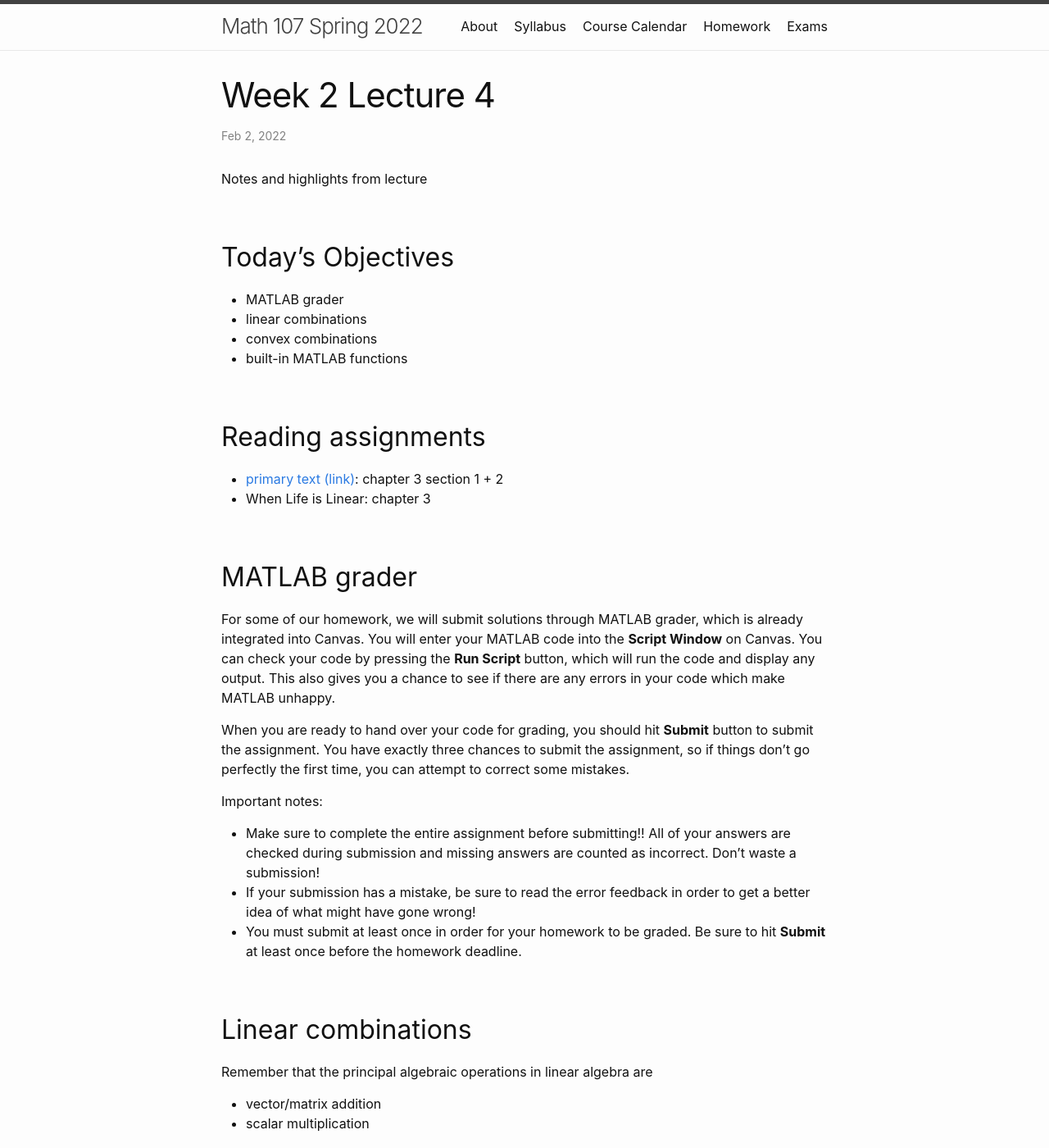
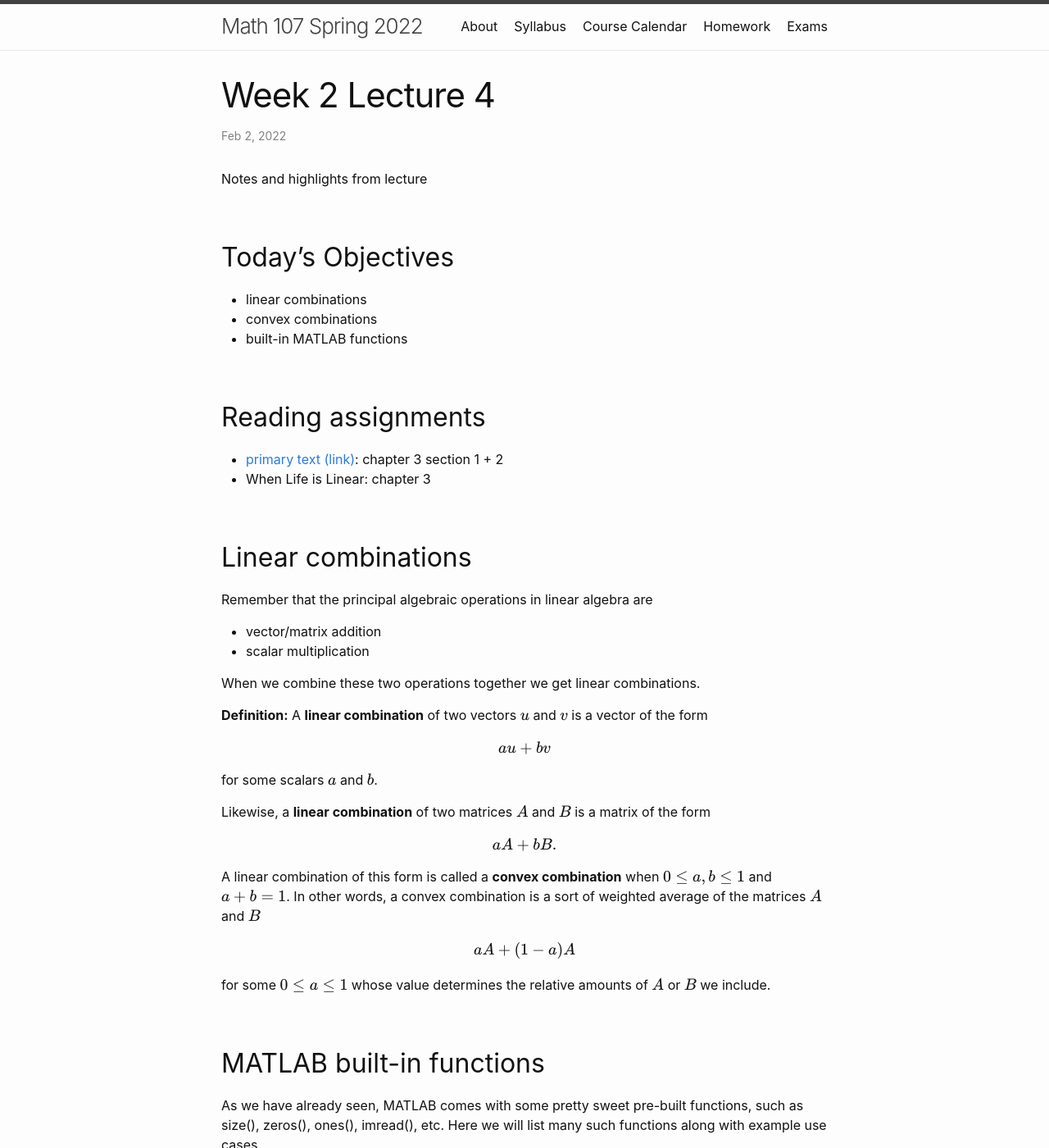
Before and after one commit to wcasper/math107spring2022, a Jekyll site: the page built from _posts/2022-02-02-Week-2-Lecture-4.md, in a window 1280 px wide and 1400 px high. Shown: the whole window at 82% size. Built offline with Jekyll 4.4.1, drawn with Linux system fonts in a browser that asks for light colours.

Commit message:
removed MATLAB grader instructions

```diff
--- a/_posts/2022-02-02-Week-2-Lecture-4.md
+++ b/_posts/2022-02-02-Week-2-Lecture-4.md
@@ -6,7 +6,6 @@ Notes and highlights from lecture
 
 ## Today's Objectives
 
-* MATLAB grader
 * linear combinations
 * convex combinations
 * built-in MATLAB functions
@@ -15,24 +14,6 @@ Notes and highlights from lecture
 
 * <a target="_parent" href="../../../extras/textbook.pdf">primary text (link)</a>: chapter 3 section 1 + 2
 * When Life is Linear: chapter 3
-
-## MATLAB grader
-For some of our homework, we will submit solutions through MATLAB grader, which
-is already integrated into Canvas.  You will enter your MATLAB code into the
-**Script Window** on Canvas.  You can check your code by pressing the **Run Script**
-button, which will run the code and display any output.  This also gives you a
-chance to see if there are any errors in your code which make MATLAB unhappy.
-
-When you are ready to hand over your code for grading, you should hit
-**Submit** button to submit the assignment.  You have exactly three chances to
-submit the assignment, so if things don't go perfectly the first time, you can
-attempt to correct some mistakes.
-
-Important notes:
-
-* Make sure to complete the entire assignment before submitting!! All of your answers are checked during submission and missing answers are counted as incorrect.  Don't waste a submission!
-* If your submission has a mistake, be sure to read the error feedback in order to get a better idea of what might have gone wrong!
-* You must submit at least once in order for your homework to be graded.  Be sure to hit **Submit** at least once before the homework deadline.
 
 ## Linear combinations
 
```
